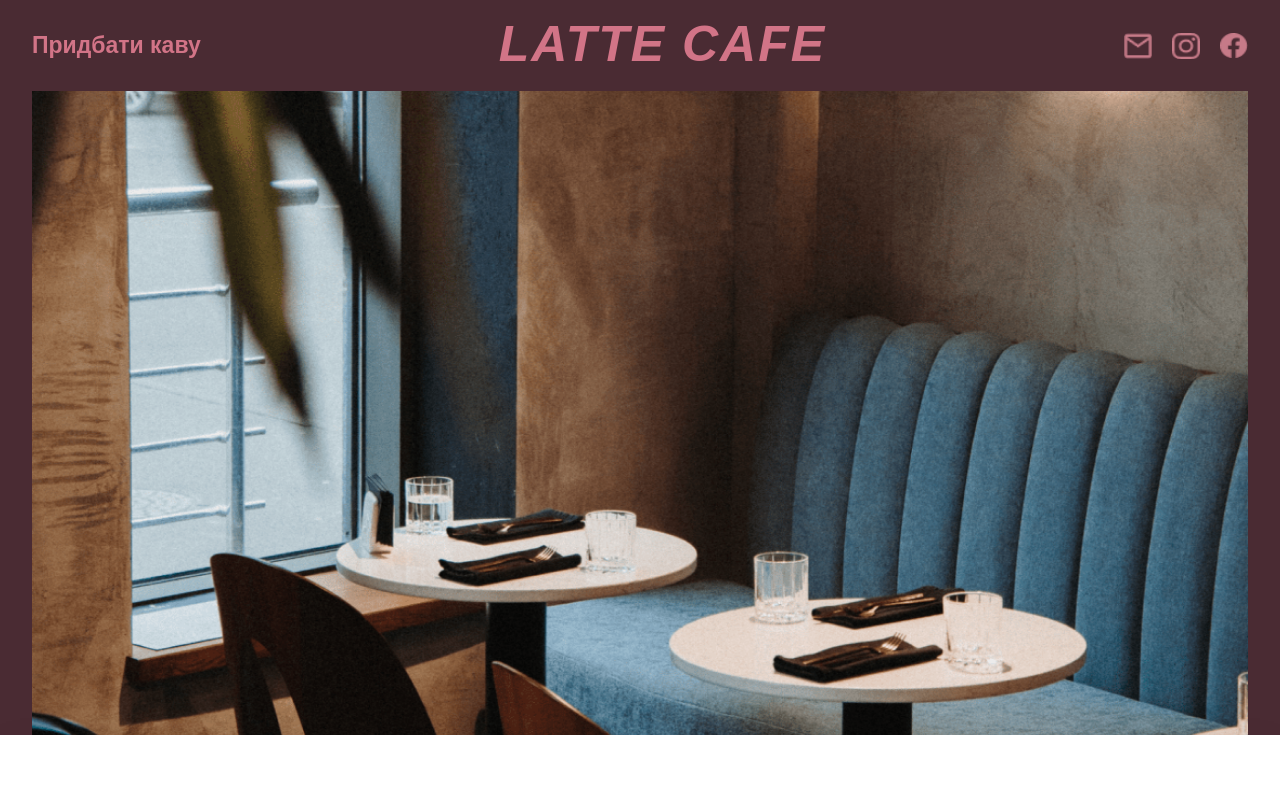
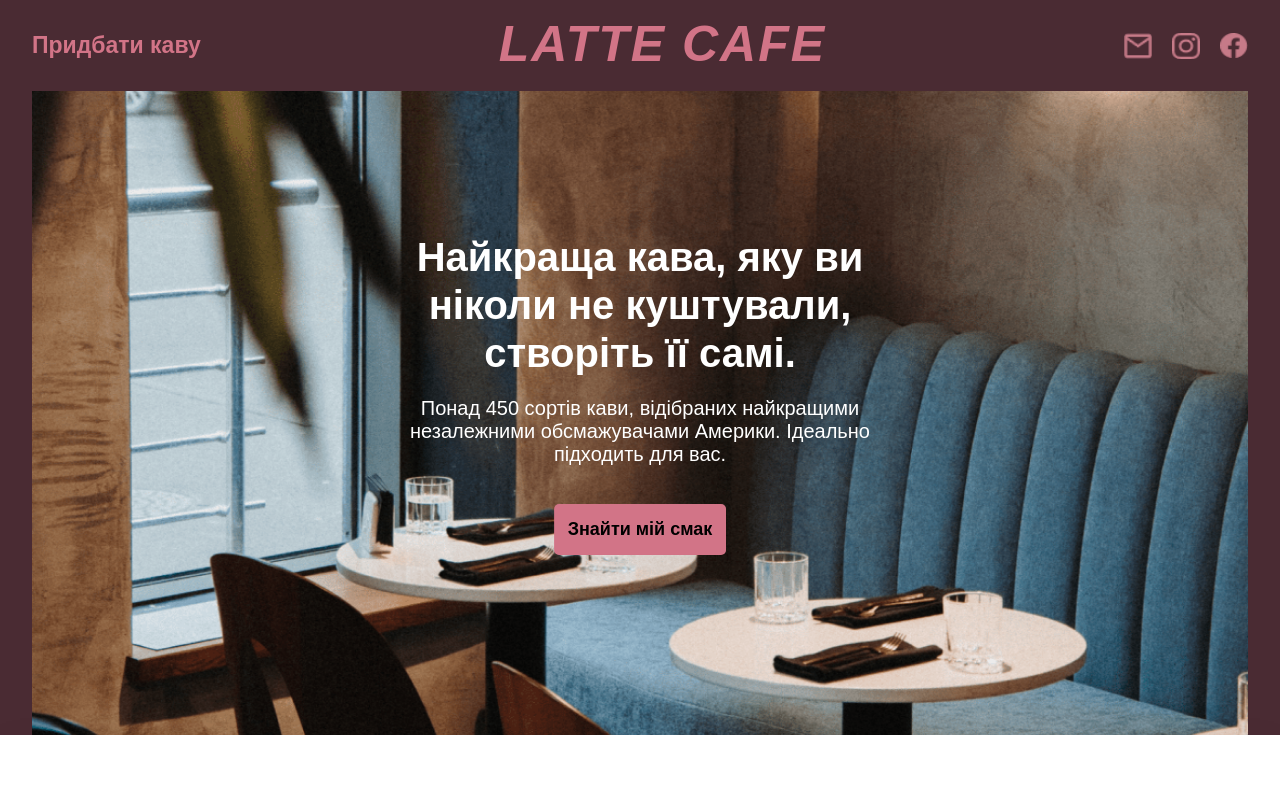
Before and after one commit to AndriyMykhailiyk/TodoCofePage, a Next.js app: page / in a window 1280 px wide. Shown: the top 800 px of the page. Built offline with nearby package versions, Linux system fonts and the light colour scheme; a web font is replaced by a local one.

Commit message:
Routing New Page

```diff
--- /dev/null
+++ b/src/app/(api)/CofeApi.js
@@ -0,0 +1,11 @@
+export const CofeList = [
+  {
+    price: 16.56,
+    type: "Dark",
+    id: 0,
+    name: "MegaTop",
+  },
+  { price: 20.92, type: "Medium", id: 1, name: "UltraTop" },
+  { price: 13.25, type: "Light", id: 2, name: "SuperTop" },
+  { price: 45.67, type: "Ultra", id: 3, name: "Cofe for Pro" },
+];
--- a/src/app/MainComponent/Main.tsx
+++ b/src/app/MainComponent/Main.tsx
@@ -3,7 +3,7 @@ import styles from "../page.module.css";
 import BackgroundPhoto from "../PhotoPholder/IMAGE.png";
 import Header from "./HeaderComponents/header/header";
 import Image from "next/image"; // Import the Image component
-
+import Link from "next/link";
 const Main = () => {
   return (
     <>
@@ -17,6 +17,28 @@ const Main = () => {
             width={BackgroundPhoto.width}
             height={BackgroundPhoto.height}
           />
+          <div className={styles.textOverlay}>
+            <h1 className={styles.textOverlayPhoto}>
+              <strong>
+                Найкраща кава, яку ви <br />
+                ніколи не куштували, <br /> створіть її самі.
+              </strong>
+            </h1>
+
+            <h4 className={styles.textOverlayPhotoDes}>
+              Понад 450 сортів кави, відібраних найкращими <br /> незалежними
+              обсмажувачами Америки. Ідеально <br /> підходить для вас.
+            </h4>
+
+            <div>
+              <></>
+              <Link href="/cofe">
+                <button className={styles.textOverlayPhotoBtn}>
+                  Знайти мій смак
+                </button>
+              </Link>
+            </div>
+          </div>
         </div>
       </section>
     </>
--- /dev/null
+++ b/src/app/layout/ElCofeBlock/ElMenuCofe.css
@@ -0,0 +1,14 @@
+.LiElList {
+  list-style-type: none;
+}
+.wrapperSubheaderTextAword23 {
+  color: black;
+  display: flex;
+  justify-content: center;
+  align-items: center;
+  width: 100%;
+  gap: 100px;
+}
+span {
+  padding-bottom: 15px;
+}
--- /dev/null
+++ b/src/app/layout/ElCofeBlock/ElcofeBlock.tsx
@@ -0,0 +1,37 @@
+import "./ElMenuCofe.css";
+import { CofeList } from "../../(api)/CofeApi";
+import Link from "next/link";
+const Elcofe = () => {
+  return (
+    <>
+      <section className="wrapperAword3">
+        <div className="content-isideAword2">
+          <header className="headerTextAword">
+            <h1 className="headerTextAword">Менюшки</h1>
+          </header>
+          <div className="wrapperSubheaderTextAword23">
+            {CofeList.map((i) => (
+              <ul key={i.id} className="LiElList">
+                <li className="WrapperEl">
+                  <Link href={`/cofeset/${i.id}`}>
+                    <span>
+                      <h2>{i.name}</h2>
+                    </span>
+                  </Link>
+                  <span>
+                    <p>{i.type}</p>
+                  </span>
+                  <span>
+                    <h3>${i.price}</h3>
+                  </span>
+                </li>
+              </ul>
+            ))}
+          </div>
+        </div>
+      </section>
+    </>
+  );
+};
+
+export default Elcofe;
--- a/src/app/page.module.css
+++ b/src/app/page.module.css
@@ -240,3 +240,45 @@ a.secondary {
   display: block;
   width: 100%;
 }
+
+.photowrapper {
+  position: relative; /* Забезпечує, щоб текст був позиціонований відносно фото */
+}
+
+.textOverlay {
+  position: absolute;
+  top: 47%;
+  left: 50%;
+  transform: translate(-50%, -50%);
+  text-align: center;
+  color: white; /* Колір тексту, якщо потрібно */
+  padding: 10px; /* Відступи тексту, якщо потрібно */
+  margin-bottom: 30px;
+}
+.textOverlayPhoto {
+  padding-bottom: 0.5em;
+  font-size: 40px;
+  line-height: 1.2em;
+}
+
+.textOverlayPhotoDes {
+  padding-bottom: 1.9em;
+  font-weight: 700;
+  font-size: 20px;
+  font-weight: normal;
+}
+
+.textOverlayPhotoBtn {
+  font-size: 18px;
+  border-radius: 5px;
+  border-color: transparent;
+  font-weight: 600;
+  background-color: #d27487;
+  cursor: pointer;
+  padding: 13px 12px;
+}
+
+.textOverlayPhotoBtn:hover {
+  background-color: #fc5375;
+  cursor: pointer;
+}
--- a/src/app/page.tsx
+++ b/src/app/page.tsx
@@ -8,6 +8,7 @@ import Location from "./layout/Location/Location";
 import PhotoComponent from "./layout/PhotoComponents/PhotoComponent";
 import Aword from "./layout/Aword/Aword";
 import Footer from "./MainComponent/footer/Footer";
+import Elcofe from "./layout/ElCofeBlock/ElcofeBlock";
 export default function Home() {
   return (
     <>
@@ -18,6 +19,7 @@ export default function Home() {
         <Location />
         <PhotoComponent />
         <Aword />
+        <Elcofe />
         <Footer />
       </section>
     </>
```
Also changed, not shown: src/app/layout/ElCofeBlock/cofeset/page.tsx (added, +14 -0 lines), src/app/ordercofe/page.tsx (+1 -11 lines), src/app/store/ListCofe.ts (added, +14 -0 lines).
